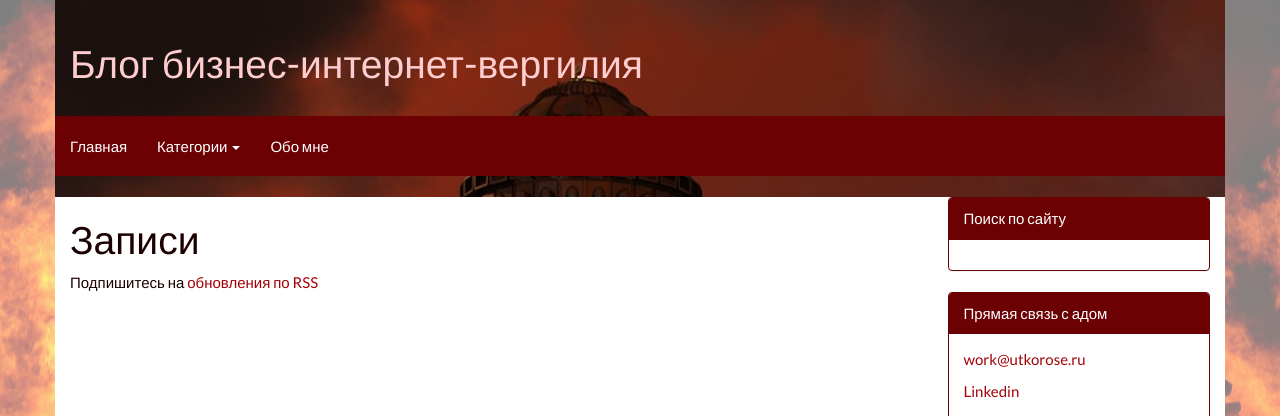
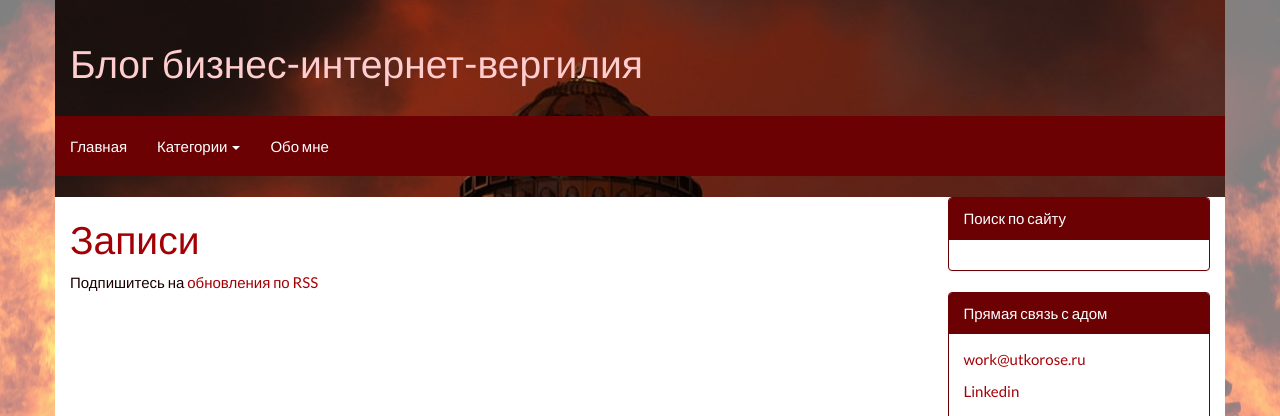
Before and after one commit to utkorose/blog-internet-vergiliy, a Jekyll site: the page built from index.html, in a window 1280 px wide. Shown: the top 416 px of the page. Built offline with Jekyll 4.4.1, drawn with Linux system fonts in a browser that asks for light colours.

Commit message:
Update theme.css

```diff
--- a/css/theme.css
+++ b/css/theme.css
@@ -12,6 +12,10 @@ body {
         -moz-background-size: cover;
         -o-background-size: cover;
         background-size: cover;
+}
+
+h1{
+	color:#A30006;
 }
 .Tbackground{
   min-height:100%;
```
